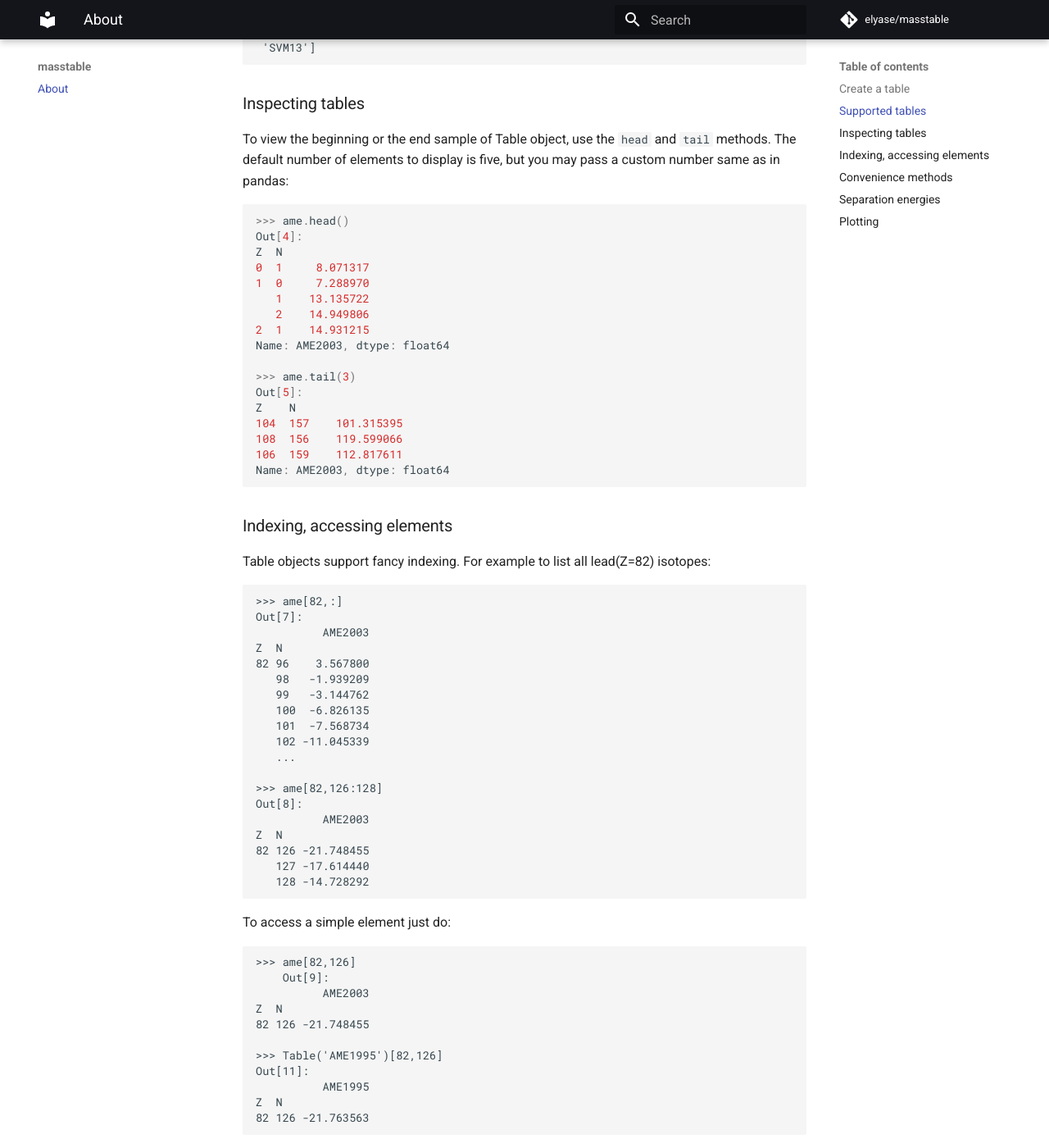
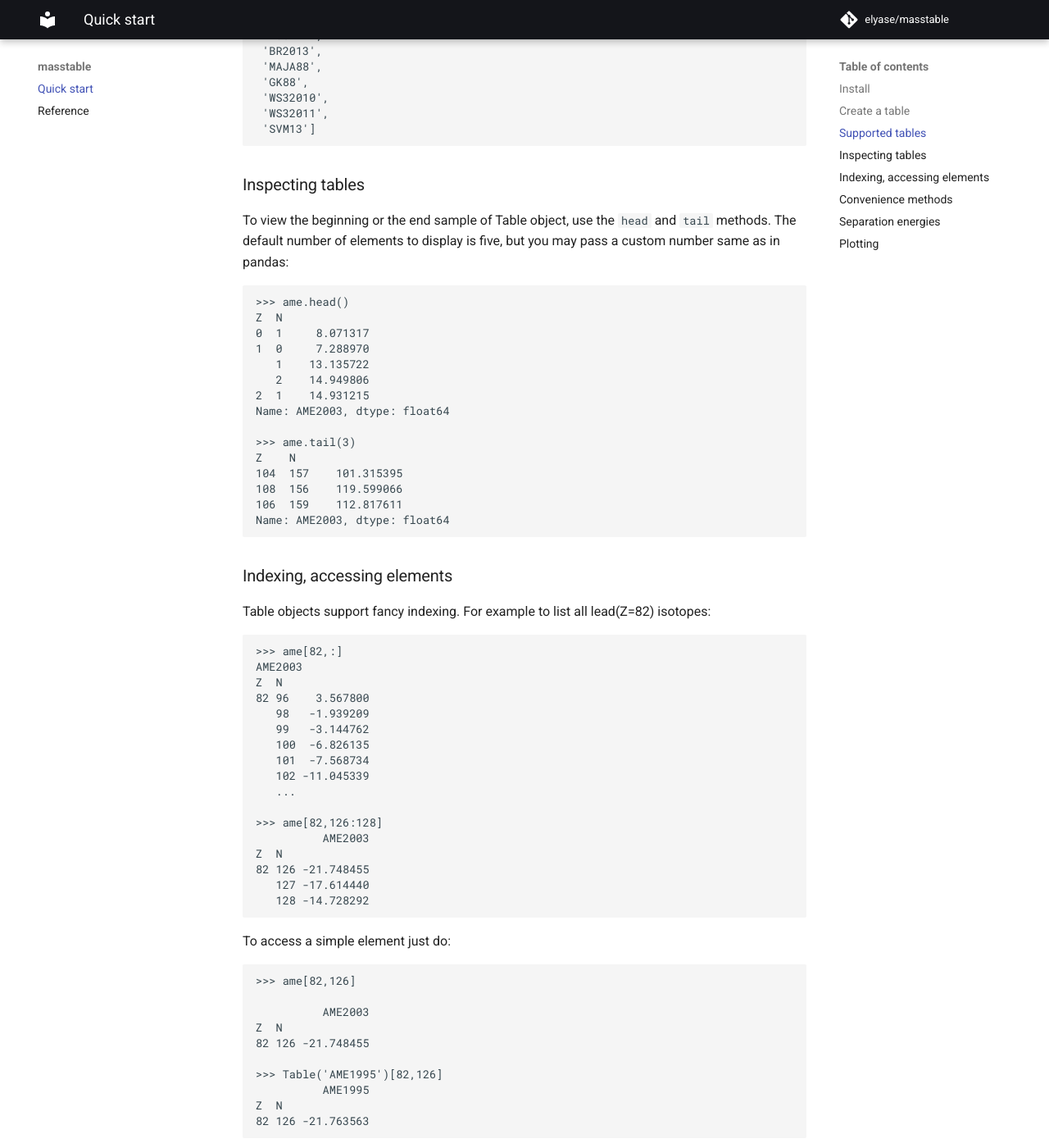
Before and after one commit to elyase/masstable, an MkDocs documentation site: the page built from docs/index.md, in a window 1280 px wide and 1400 px high, scrolled down 804 px. Shown: the whole window at 82% size. Built offline with MkDocs 1.6.1 and Material for MkDocs 9.7.7, drawn with Linux system fonts in a browser that asks for light colours; comment, search, counter and statistics services are not loaded; some of the changed text lies outside the part shown.

Commit message:
Improve docs

```diff
--- a/docs/index.md
+++ b/docs/index.md
@@ -1,6 +1,10 @@
 # masstable
 
 Utilities for working with nuclear mass tables
+
+### Install
+
+    pip install masstable
 
 ### Create a table
 
@@ -12,7 +16,6 @@ Utilities for working with nuclear mass tables
 To access the list of supported tables:
 
     >>> Table.names
-    Out[2]:
     ['AME2003',
      'AME2003all',
      'AME2012',
@@ -40,7 +43,6 @@ To view the beginning or the end sample of Table object, use the ``head`` and
 may pass a custom number same as in pandas:
 
     >>> ame.head()
-    Out[4]:
     Z  N
     0  1     8.071317
     1  0     7.288970
@@ -50,7 +52,6 @@ may pass a custom number same as in pandas:
     Name: AME2003, dtype: float64
 
     >>> ame.tail(3)
-    Out[5]:
     Z    N
     104  157    101.315395
     108  156    119.599066
@@ -62,8 +63,7 @@ may pass a custom number same as in pandas:
 Table objects support fancy indexing. For example to list all lead(Z=82) isotopes:
 
     >>> ame[82,:]
-    Out[7]:
-              AME2003
+    AME2003
     Z  N
     82 96    3.567800
        98   -1.939209
@@ -74,7 +74,6 @@ Table objects support fancy indexing. For example to list all lead(Z=82) isotope
        ...
 
     >>> ame[82,126:128]
-    Out[8]:
               AME2003
     Z  N
     82 126 -21.748455
@@ -84,13 +83,12 @@ Table objects support fancy indexing. For example to list all lead(Z=82) isotope
 To access a simple element just do:
 
     >>> ame[82,126]
-        Out[9]:
+
               AME2003
     Z  N
     82 126 -21.748455
 
     >>> Table('AME1995')[82,126]
-    Out[11]:
               AME1995
     Z  N
     82 126 -21.763563
@@ -112,7 +110,6 @@ Calculate the root mean squared error of Möller, et al. *Atomic Data and Nuclea
 Find the first odd-odd nuclei of Möller's mass table:
 
     >>> Table('FRDM95').odd_odd
-    Out[13]:
     Z   N
     9   9       1.21
         11      0.10
@@ -135,7 +132,6 @@ For example:
 
     >>> duzu = Table('DUZU')
     >>> duzu.s2n.tail()
-    Out[29]:
     Z    N
     119  179    13.412634
     120  178    14.282634
--- a/mkdocs.yml
+++ b/mkdocs.yml
@@ -9,7 +9,6 @@ theme:
 
 repo_name: elyase/masstable
 repo_url: https://github.com/elyase/masstable
-edit_uri: ""
 
 markdown_extensions:
   - markdown_include.include:
@@ -17,9 +16,15 @@ markdown_extensions:
   - toc:
       permalink: true
   - admonition
-  - codehilite
+  - pymdownx.highlight
   - pymdownx.superfences
   - pymdownx.tasklist
 
+plugins:
+  - mkdocstrings:
+      watch:
+        - masstable
+
 nav:
-  - About: index.md
+  - Quick start: index.md
+  - Reference: reference.md
```
Also changed, not shown: docs/reference.md (added, +1 -0 lines), 3 other files.
